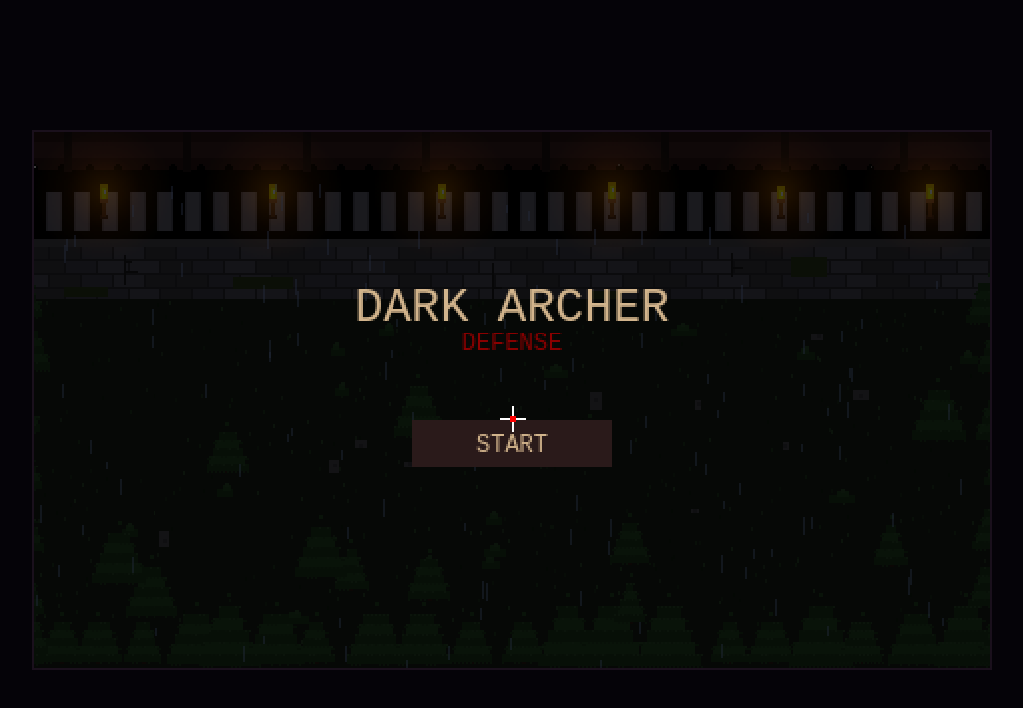
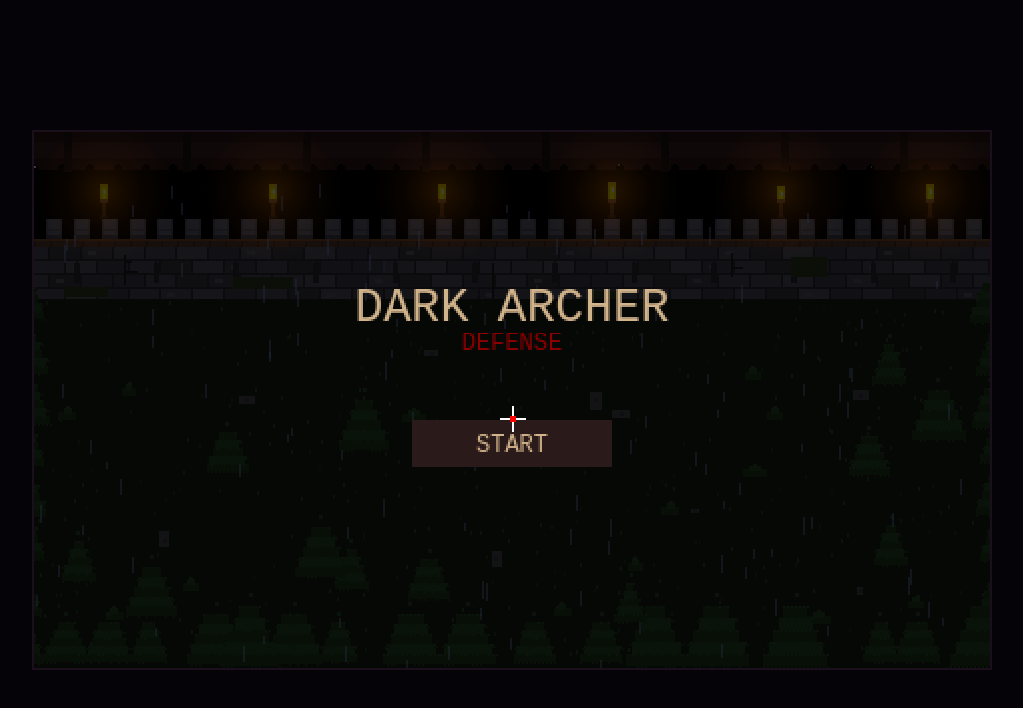
Before and after one commit to quwnexd/DFTW.Morkrin, a plain HTML site: page index.html in a window 1280 px wide. Shown: the whole page, without its empty margins (128-1151 px from the left). Drawn offline with Linux system fonts and the light colour scheme.

Commit message:
Update index.html

```diff
--- a/index.html
+++ b/index.html
@@ -3,7 +3,7 @@
 <head>
     <meta charset="UTF-8">
     <meta name="viewport" content="width=device-width, initial-scale=1.0">
-    <title>Dark Archer Defense — Финальные правки</title>
+    <title>Dark Archer Defense — Правки интерфейса и декора</title>
     <style>
         * {
             margin: 0;
@@ -41,9 +41,9 @@
             const W = 480;
             const H = 270;
             const CANOPY_BOTTOM = 26;
-            const WALL_TOP_Y = 58;
-            const WALL_BASE_Y = 84;
-            const GROUND_Y = 84;
+            const WALL_TOP_Y = 58;   // верх стены (пол)
+            const WALL_BASE_Y = 84;  // основание стены
+            const GROUND_Y = 84;     // начало поляны
 
             // ---------- Состояния игры ----------
             const STATE = {
@@ -58,7 +58,7 @@
             const keys = {};
             const mouse = { x: W / 2, y: GROUND_Y + 60 };
             let mouseDown = false;
-            let isOverUI = false; // флаг, что курсор над UI-кнопкой
+            let isOverUI = false;
 
             const canvas = document.getElementById('game');
             const ctx = canvas.getContext('2d');
@@ -125,10 +125,8 @@
                 mouse.x = (e.clientX - rect.left) * scaleX;
                 mouse.y = (e.clientY - rect.top) * scaleY;
 
-                // Проверяем, над какими кнопками находится курсор
                 isOverUI = false;
 
-                // Кнопка START в меню
                 if (gameState === STATE.MENU) {
                     const bx = W / 2 - 50;
                     const by = H / 2 + 10;
@@ -139,9 +137,9 @@
                     }
                 }
 
-                // Кнопка паузы в HUD
                 if (gameState === STATE.PLAYING || gameState === STATE.PAUSED) {
-                    const px = 130;  // рядом со счётом (слева)
+                    // Кнопка паузы вычисляется динамически в drawHUD, но для проверки используем постоянную зону (примерно)
+                    const px = 180; // будет пересчитано при отрисовке, но для кликов используем приблизительно
                     const py = 2;
                     const pw = 20;
                     const ph = 12;
@@ -150,7 +148,6 @@
                     }
                 }
 
-                // Кнопка RESTART после поражения
                 if (gameState === STATE.GAMEOVER) {
                     const cx = W / 2 - 40;
                     const cy = H / 2 + 10;
@@ -164,7 +161,6 @@
 
             document.addEventListener('mousedown', (e) => {
                 if (e.button === 0) {
-                    // Разрешаем стрельбу только если не над UI
                     if (!isOverUI && gameState === STATE.PLAYING) {
                         mouseDown = true;
                     } else {
@@ -183,7 +179,6 @@
                 const mx = mouse.x;
                 const my = mouse.y;
 
-                // Кнопка START в меню
                 if (gameState === STATE.MENU) {
                     const bx = W / 2 - 50;
                     const by = H / 2 + 10;
@@ -194,18 +189,17 @@
                     }
                 }
 
-                // Кнопка паузы
                 if (gameState === STATE.PLAYING || gameState === STATE.PAUSED) {
-                    const px = 130;
+                    // Кнопка паузы: динамически вычислим её положение по последнему отрисованному HUD
+                    const pauseX = pauseButtonX || 180; // будем хранить глобально
                     const py = 2;
                     const pw = 20;
                     const ph = 12;
-                    if (mx > px && mx < px + pw && my > py && my < py + ph) {
+                    if (mx > pauseX && mx < pauseX + pw && my > py && my < py + ph) {
                         gameState = (gameState === STATE.PLAYING) ? STATE.PAUSED : STATE.PLAYING;
                     }
                 }
 
-                // Кнопка RESTART
                 if (gameState === STATE.GAMEOVER) {
                     const cx = W / 2 - 40;
                     const cy = H / 2 + 10;
@@ -253,6 +247,7 @@
                 alpha: 0
             };
             let gameTime = 0;
+            let pauseButtonX = 180; // глобальная переменная для позиции кнопки паузы
 
             // ---------- Спрайты ----------
             const PLAYER_COLORS = { C: '#3b2f42', c: '#2c1f2f', Q: '#5a3a2a' };
@@ -340,15 +335,17 @@
                 bushes = [];
                 rocks = [];
 
-                // Нижняя кромка леса (плотнее)
-                for (let x = -15; x < W + 15; x += 20 + Math.floor(Math.random() * 8)) {
+                // Нижняя кромка леса — теперь более случайно
+                let x = -15;
+                while (x < W + 15) {
                     trees.push({
-                        x: x + Math.random() * 8,
+                        x: x + Math.random() * 10,
                         y: H - 2,
                         size: 18 + Math.random() * 16,
                         rough: Math.random() * 100,
                         variant: Math.floor(Math.random() * 3)
                     });
+                    x += 15 + Math.random() * 25; // случайный интервал
                 }
 
                 // Боковые кромки
@@ -369,7 +366,7 @@
                     });
                 }
 
-                // Случайные деревья по всей поляне (вразнобой)
+                // Случайные деревья по всей поляне
                 for (let i = 0; i < 12; i++) {
                     const x = 20 + Math.random() * (W - 40);
                     const y = GROUND_Y + 30 + Math.random() * (H - GROUND_Y - 50);
@@ -386,11 +383,7 @@
                 for (let i = 0; i < 15; i++) {
                     const x = 10 + Math.random() * (W - 20);
                     const y = GROUND_Y + 15 + Math.random() * (H - GROUND_Y - 30);
-                    bushes.push({
-                        x,
-                        y,
-                        size: 6 + Math.random() * 8
-                    });
+                    bushes.push({ x, y, size: 6 + Math.random() * 8 });
                 }
 
                 // Камни
@@ -659,35 +652,69 @@
             }
 
             function drawCastle() {
-                // Зубчики рисуем ПЕРВЫМИ (позади стены)
+                // Деревянный пол (площадка, на которой стоит лучник)
+                const floorY = WALL_TOP_Y - 4; // 54
+                ctx.fillStyle = '#5a3a2a';
+                ctx.fillRect(0, floorY, W, 4);
+                // Доски
+                ctx.fillStyle = '#4a2a1a';
+                for (let x = 0; x < W; x += 8) {
+                    ctx.fillRect(x, floorY, 1, 4);
+                }
+                // Блики
+                ctx.fillStyle = '#7a4a2a';
+                ctx.fillRect(0, floorY, W, 1);
+
+                // Зубчики (соединены с полом)
+                const battlementStartY = floorY - 10; // 44
                 ctx.fillStyle = '#555565';
                 for (let x = 6; x < W; x += 14) {
-                    ctx.fillRect(x, 30, 8, 20);  // увеличенная высота для видимости
+                    // Основной блок
+                    ctx.fillRect(x, battlementStartY, 8, 10);
+                    // Верхний мерлон
                     ctx.fillStyle = '#666676';
-                    ctx.fillRect(x + 1, 30, 6, 20);
+                    ctx.fillRect(x + 1, battlementStartY, 6, 10);
+                    // Тень
+                    ctx.fillStyle = '#444455';
+                    ctx.fillRect(x, battlementStartY + 8, 8, 2);
+                    // Разделительная линия
                     ctx.fillStyle = '#555565';
+                    ctx.fillRect(x, battlementStartY + 5, 8, 1);
                 }
 
-                // Верхняя площадка (пол)
-                ctx.fillStyle = '#4a4a55';
-                ctx.fillRect(0, WALL_TOP_Y - 4, W, 4);
-
-                // Стена (перед зубчиками)
+                // Стена
                 ctx.fillStyle = '#4a4a55';
                 ctx.fillRect(0, WALL_TOP_Y, W, WALL_BASE_Y - WALL_TOP_Y);
 
-                // Каменная кладка
+                // Каменная кладка (более детализированная)
                 const rowH = 7;
                 for (let y = WALL_TOP_Y; y < WALL_BASE_Y; y += rowH) {
                     const offset = (Math.floor((y - WALL_TOP_Y) / rowH) % 2) * 8;
                     for (let x = -8 + offset; x < W; x += 16) {
                         const r = (x * 7 + y * 13) % 30;
-                        ctx.fillStyle = r < 10 ? '#3a3a45' : (r < 20 ? '#505060' : '#454555');
+                        let color;
+                        if (r < 5) color = '#3a3a45';
+                        else if (r < 15) color = '#505060';
+                        else if (r < 25) color = '#454555';
+                        else color = '#585868';
+                        ctx.fillStyle = color;
                         ctx.fillRect(x, y, 16, rowH);
                         ctx.fillStyle = '#2a2a35';
                         ctx.fillRect(x, y + rowH - 1, 16, 1);
                         ctx.fillRect(x + 15, y, 1, rowH);
+                        // Небольшие выступы
+                        if ((x + y) % 20 < 4) {
+                            ctx.fillStyle = '#606070';
+                            ctx.fillRect(x + 3, y + 2, 4, 2);
+                        }
                     }
+                }
+
+                // Декоративные элементы: стрельчатые окна-бойницы
+                ctx.fillStyle = '#2a2a35';
+                for (let wx = 20; wx < W; wx += 40) {
+                    ctx.fillRect(wx, WALL_TOP_Y + 8, 3, 10);
+                    ctx.fillRect(wx + 1, WALL_TOP_Y + 6, 1, 2);
                 }
 
                 // Мох и патина
@@ -745,11 +772,9 @@
                     ctx.fillStyle = g.c;
                     ctx.fillRect(Math.floor(g.x), Math.floor(g.y), 1, 2);
                 }
-                // Кусты
                 for (const b of bushes) {
                     drawBush(b);
                 }
-                // Камни
                 for (const r of rocks) {
                     drawRock(r);
                 }
@@ -812,11 +837,31 @@
                 }
             }
 
+            // Отрисовка орка с контуром для улучшения видимости
             function drawEnemy(e) {
                 const sprite = ORC_SPRITE;
                 const px = Math.floor(e.x - sprite[0].length / 2);
                 const py = Math.floor(e.y - sprite.length / 2);
 
+                // Рисуем контур (чёрный)
+                ctx.fillStyle = '#000000';
+                for (let row = 0; row < sprite.length; row++) {
+                    for (let col = 0; col < sprite[row].length; col++) {
+                        if (sprite[row][col] !== '.') {
+                            // Проверяем соседей
+                            const isEdge =
+                                row === 0 || row === sprite.length - 1 ||
+                                col === 0 || col === sprite[row].length - 1 ||
+                                sprite[row-1][col] === '.' || sprite[row+1][col] === '.' ||
+                                sprite[row][col-1] === '.' || sprite[row][col+1] === '.';
+                            if (isEdge) {
+                                ctx.fillRect(px + col, py + row, 1, 1);
+                            }
+                        }
+                    }
+                }
+
+                // Рисуем сам спрайт
                 for (let row = 0; row < sprite.length; row++) {
                     for (let col = 0; col < sprite[row].length; col++) {
                         const ch = sprite[row][col];
@@ -827,6 +872,7 @@
                     }
                 }
 
+                // Полоска здоровья
                 if (e.hp < e.maxHp) {
                     const w = sprite[0].length;
                     ctx.fillStyle = '#300';
@@ -890,13 +936,16 @@
                 ctx.fillStyle = '#ffffff';
                 ctx.font = '8px monospace';
                 ctx.textAlign = 'left';
-                ctx.fillText(`Волна: ${wave} | Враги: ${enemies.length} | Счёт: ${score}`, 4, 10);
-                ctx.textAlign = 'right';
-                ctx.fillText(`Замок: ${castleHP}`, W - 4, 10);
-                ctx.textAlign = 'left';
 
-                // Кнопка паузы рядом со счётом (слева)
-                const px = 130;
+                const scoreText = `Волна: ${wave} | Враги: ${enemies.length} | Счёт: ${score}`;
+                ctx.fillText(scoreText, 4, 10);
+
+                // Вычисляем ширину текста, чтобы разместить кнопку паузы рядом
+                const textWidth = ctx.measureText(scoreText).width;
+                pauseButtonX = 4 + textWidth + 8; // отступ 8 пикселей
+
+                // Кнопка паузы
+                const px = pauseButtonX;
                 const py = 2;
                 const pw = 20;
                 const ph = 12;
@@ -910,6 +959,11 @@
                     ctx.fillRect(px + 4, py + 2, 2, 8);
                     ctx.fillRect(px + 10, py + 2, 2, 8);
                 }
+
+                // Замок HP справа
+                ctx.textAlign = 'right';
+                ctx.fillText(`Замок: ${castleHP}`, W - 4, 10);
+                ctx.textAlign = 'left';
             }
 
             function drawMenu() {
```
